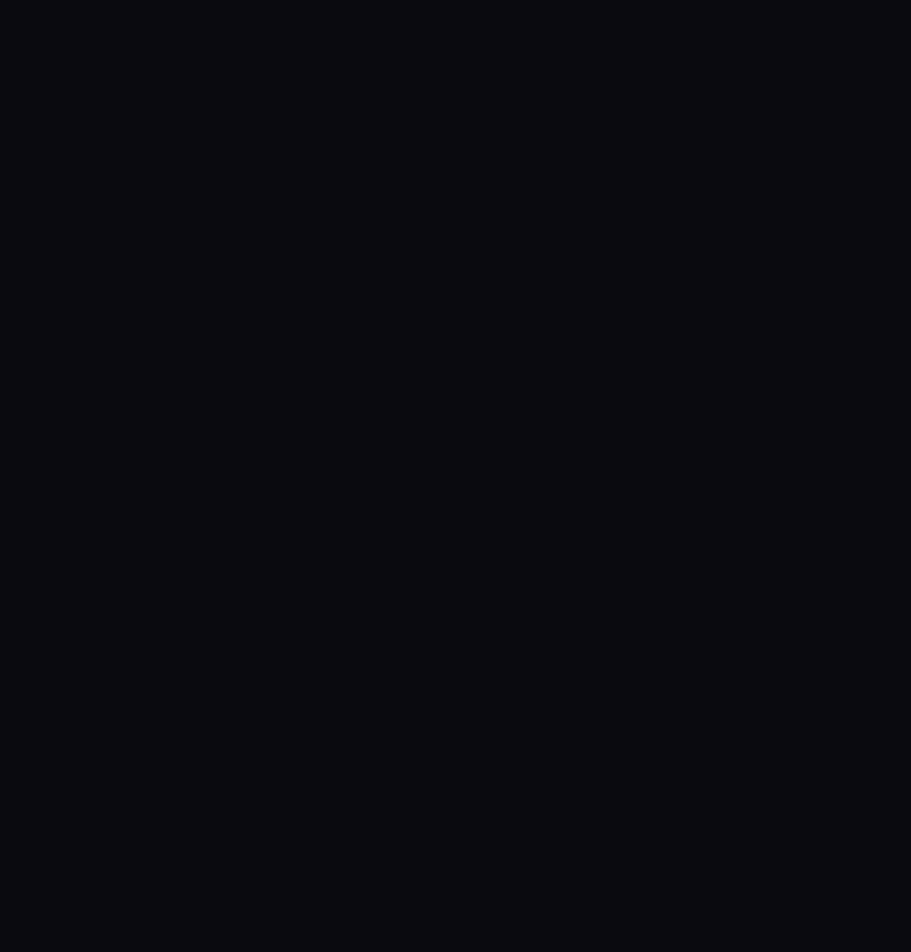
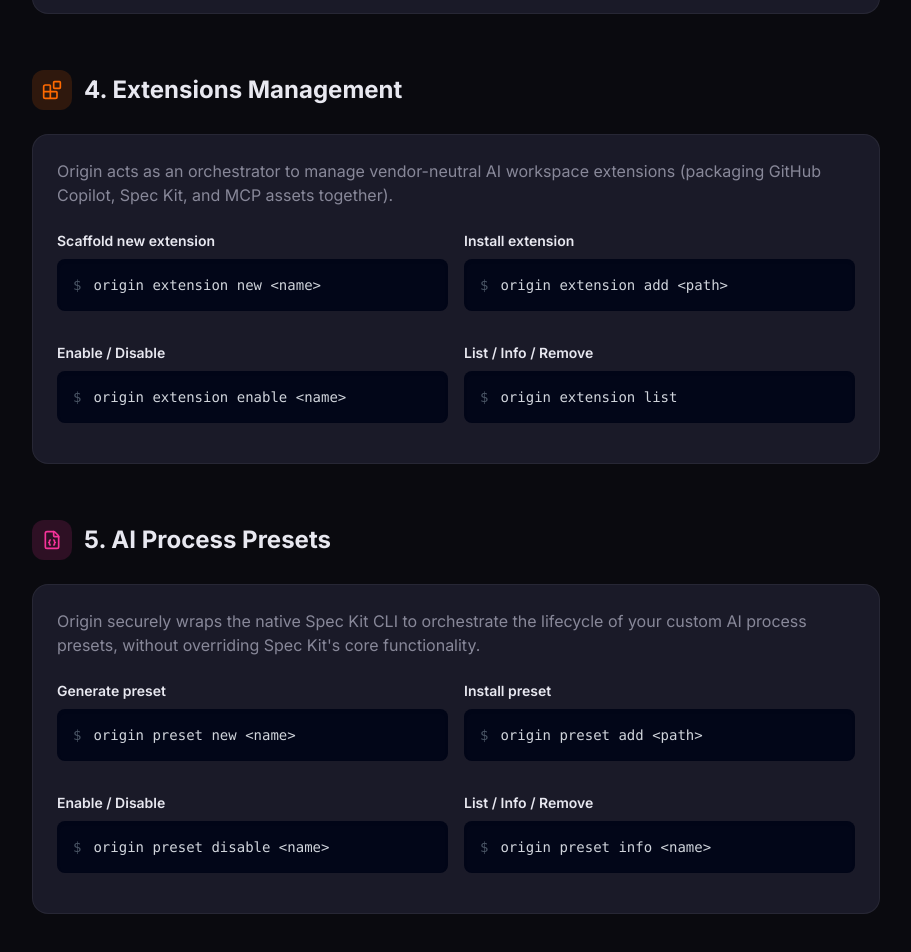
Before and after one commit to pandaind/origin_hub_registry, a React (Vite) app in the folder ui/: page /guide in a window 1280 px wide. Shown: the part 2394-3346 px from the top of the page, without its empty margins (184-1095 px from the left). Before the commit the page ends 2496 px from the top, so only its background shows below. Built offline with nearby package versions, Linux system fonts and the light colour scheme.

Commit message:
docs(ui): comprehensively expand CLI guide to include extension management, process presets, and Headroom AI details

```diff
--- a/ui/src/pages/GuidePage.tsx
+++ b/ui/src/pages/GuidePage.tsx
@@ -1,5 +1,5 @@
 import { useState } from 'react'
-import { Terminal, Copy, Check, CloudUpload, Zap, Globe, Search, Download, Settings } from 'lucide-react'
+import { Terminal, Copy, Check, CloudUpload, Zap, Globe, Search, Download, Settings, Blocks, FileJson } from 'lucide-react'
 import { Header } from '@/components/Header'
 
 function CodeSnippet({ command, output, className = "mb-4" }: { command: string, output?: React.ReactNode, className?: string }) {
@@ -91,7 +91,11 @@
             <p className="mb-3 text-sm" style={{ color: 'var(--text-dim)' }}>
               Run this once on your machine to bootstrap necessary underlying tools. It will interactively ask for your preferred Methodology (Spec vs Agent Driven) and Execution Environment (CLI Toolchains vs IDE Native).
             </p>
-            <CodeSnippet command="origin setup" className="mb-8" />
+            <CodeSnippet command="origin setup" className="mb-6" />
+
+            <p className="mb-8 text-sm italic" style={{ color: 'var(--text-muted)' }}>
+              <strong>Headroom AI:</strong> You can also opt-in to Headroom during setup, which transparently compresses prompt context windows (typically 60-95% reduction).
+            </p>
 
             <h3 className="mb-3 text-lg font-semibold" style={{ color: 'var(--text)' }}>Project Initialization</h3>
             <p className="mb-3 text-sm" style={{ color: 'var(--text-dim)' }}>
@@ -187,6 +191,76 @@
           </div>
         </section>
 
+        {/* 4. Extensions */}
+        <section className="mb-14">
+          <div className="mb-6 flex items-center gap-3">
+            <div className="flex h-10 w-10 items-center justify-center rounded-xl bg-orange-500/15 text-orange-500">
+              <Blocks className="h-5 w-5" />
+            </div>
+            <h2 className="text-2xl font-bold">4. Extensions Management</h2>
+          </div>
+
+          <div className="rounded-2xl border p-6" style={{ borderColor: 'var(--border)', backgroundColor: 'var(--surface-2)' }}>
+            <p className="mb-6" style={{ color: 'var(--text-dim)' }}>
+              Origin acts as an orchestrator to manage vendor-neutral AI workspace extensions (packaging GitHub Copilot, Spec Kit, and MCP assets together).
+            </p>
+
+            <div className="grid grid-cols-1 md:grid-cols-2 gap-4">
+              <div>
+                <p className="mb-2 text-sm font-semibold" style={{ color: 'var(--text)' }}>Scaffold new extension</p>
+                <CodeSnippet command="origin extension new <name>" />
+              </div>
+              <div>
+                <p className="mb-2 text-sm font-semibold" style={{ color: 'var(--text)' }}>Install extension</p>
+                <CodeSnippet command="origin extension add <path>" />
+              </div>
+              <div>
+                <p className="mb-2 text-sm font-semibold" style={{ color: 'var(--text)' }}>Enable / Disable</p>
+                <CodeSnippet command="origin extension enable <name>" />
+              </div>
+              <div>
+                <p className="mb-2 text-sm font-semibold" style={{ color: 'var(--text)' }}>List / Info / Remove</p>
+                <CodeSnippet command="origin extension list" />
+              </div>
+            </div>
+          </div>
+        </section>
+
+        {/* 5. Presets */}
+        <section className="mb-14">
+          <div className="mb-6 flex items-center gap-3">
+            <div className="flex h-10 w-10 items-center justify-center rounded-xl bg-pink-500/15 text-pink-500">
+              <FileJson className="h-5 w-5" />
+            </div>
+            <h2 className="text-2xl font-bold">5. AI Process Presets</h2>
+          </div>
+
+          <div className="rounded-2xl border p-6" style={{ borderColor: 'var(--border)', backgroundColor: 'var(--surface-2)' }}>
+            <p className="mb-6" style={{ color: 'var(--text-dim)' }}>
+              Origin securely wraps the native Spec Kit CLI to orchestrate the lifecycle of your custom AI process presets, without overriding Spec Kit's core functionality.
+            </p>
+
+            <div className="grid grid-cols-1 md:grid-cols-2 gap-4">
+              <div>
+                <p className="mb-2 text-sm font-semibold" style={{ color: 'var(--text)' }}>Generate preset</p>
+                <CodeSnippet command="origin preset new <name>" />
+              </div>
+              <div>
+                <p className="mb-2 text-sm font-semibold" style={{ color: 'var(--text)' }}>Install preset</p>
+                <CodeSnippet command="origin preset add <path>" />
+              </div>
+              <div>
+                <p className="mb-2 text-sm font-semibold" style={{ color: 'var(--text)' }}>Enable / Disable</p>
+                <CodeSnippet command="origin preset disable <name>" />
+              </div>
+              <div>
+                <p className="mb-2 text-sm font-semibold" style={{ color: 'var(--text)' }}>List / Info / Remove</p>
+                <CodeSnippet command="origin preset info <name>" />
+              </div>
+            </div>
+          </div>
+        </section>
+
       </main>
     </div>
   )
```
